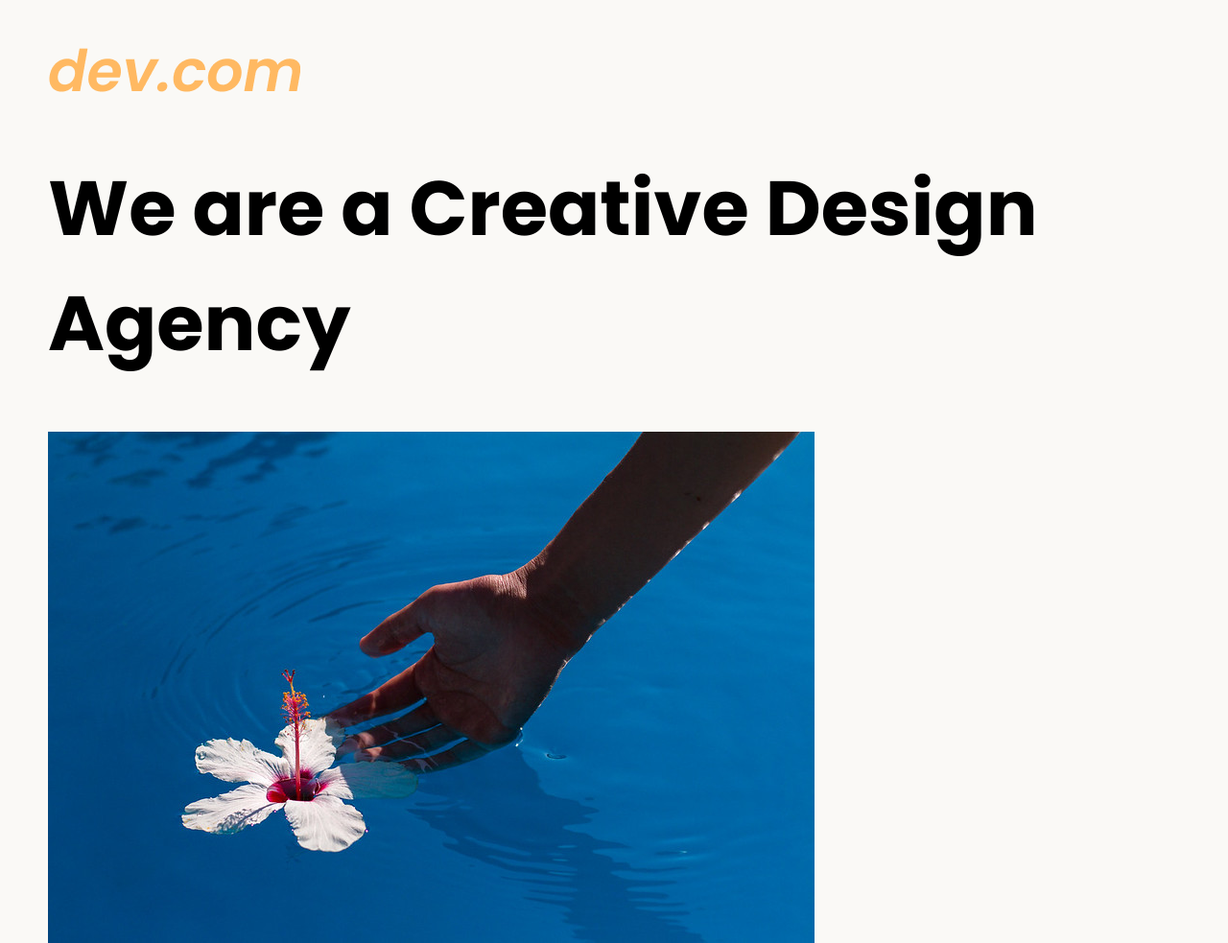
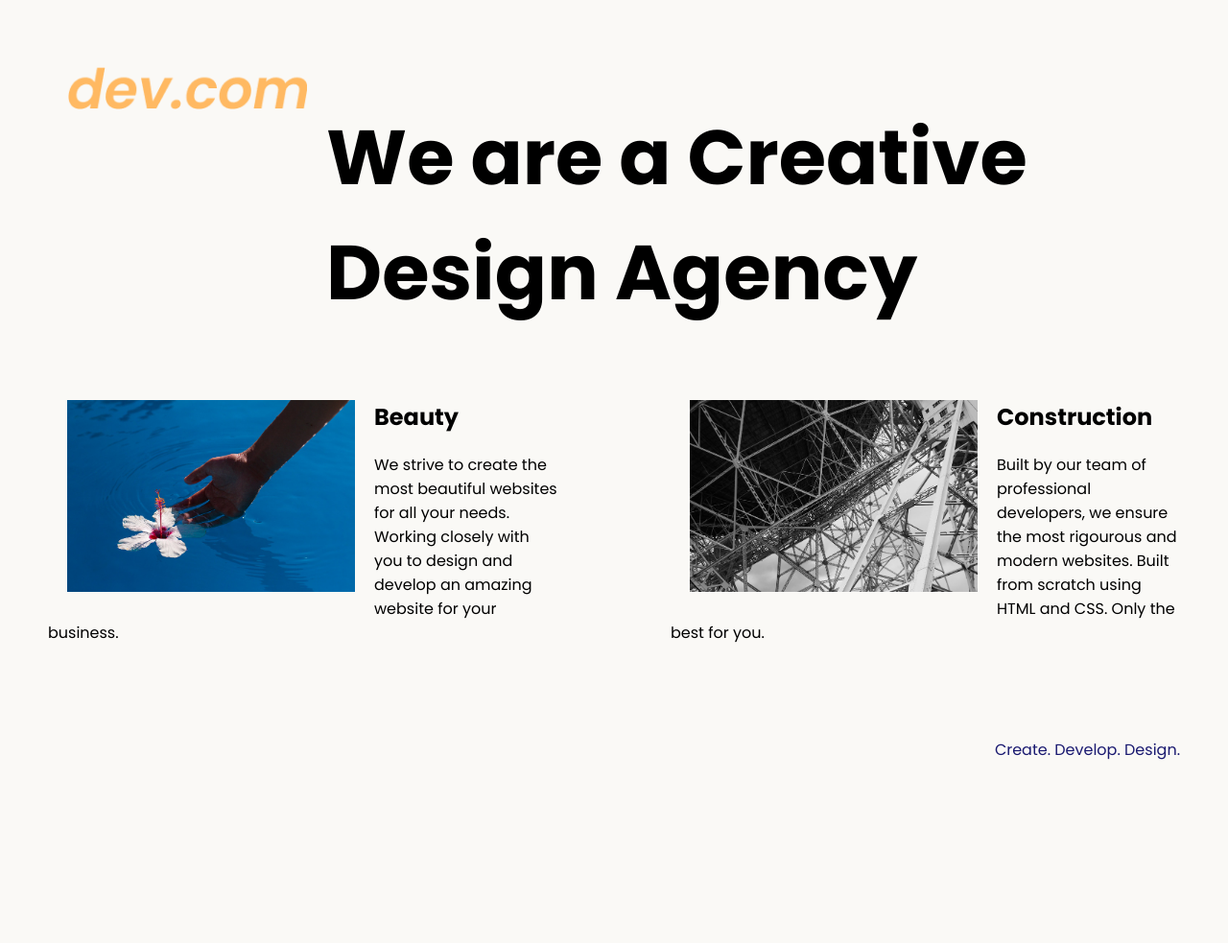
Before and after one commit to yesiamanerd/web-development, a plain HTML site: page 8.4 Web Design Agency Project/index.html in a window 1280 px wide. Shown: the top 983 px of the page at 96% size. After the commit the page ends 810 px from the top, so only its background shows below. Drawn offline with Linux system fonts and the light colour scheme.

Commit message:
Advanced CSS - final advanced project

```diff
--- a/8.4 Web Design Agency Project/solution.css
+++ b/8.4 Web Design Agency Project/solution.css
@@ -6,6 +6,7 @@ body {
     flex-direction: column;
     min-height: 95vh;
 }
+
 .main {
     flex: 1;
 }
--- a/8.4 Web Design Agency Project/style.css
+++ b/8.4 Web Design Agency Project/style.css
@@ -6,6 +6,7 @@ body {
     flex-direction: column;
     min-height: 95vh;
 }
+
 .main {
     flex: 1;
 }
@@ -18,3 +19,34 @@ footer {
     text-align: right;
     color: midnightblue;
 }
+
+@media (min-width: 768px) {
+    img {
+        width: 300px;
+        float: left;
+        margin: 20px;
+    }
+
+    .left {
+        display: inline-block;
+        float: left;
+        width: 45%;
+    }
+
+    .right {
+        display: inline-block;
+        float: right;
+        width: 45%;
+    }
+
+    h1 {
+        width: 70%;
+      float: left;
+    }
+
+    .logo {
+      width: 250px;
+      float: left;
+      margin-bottom: 10px;
+    }
+}
```
Lines whose indentation alone changed are shown as unchanged.
